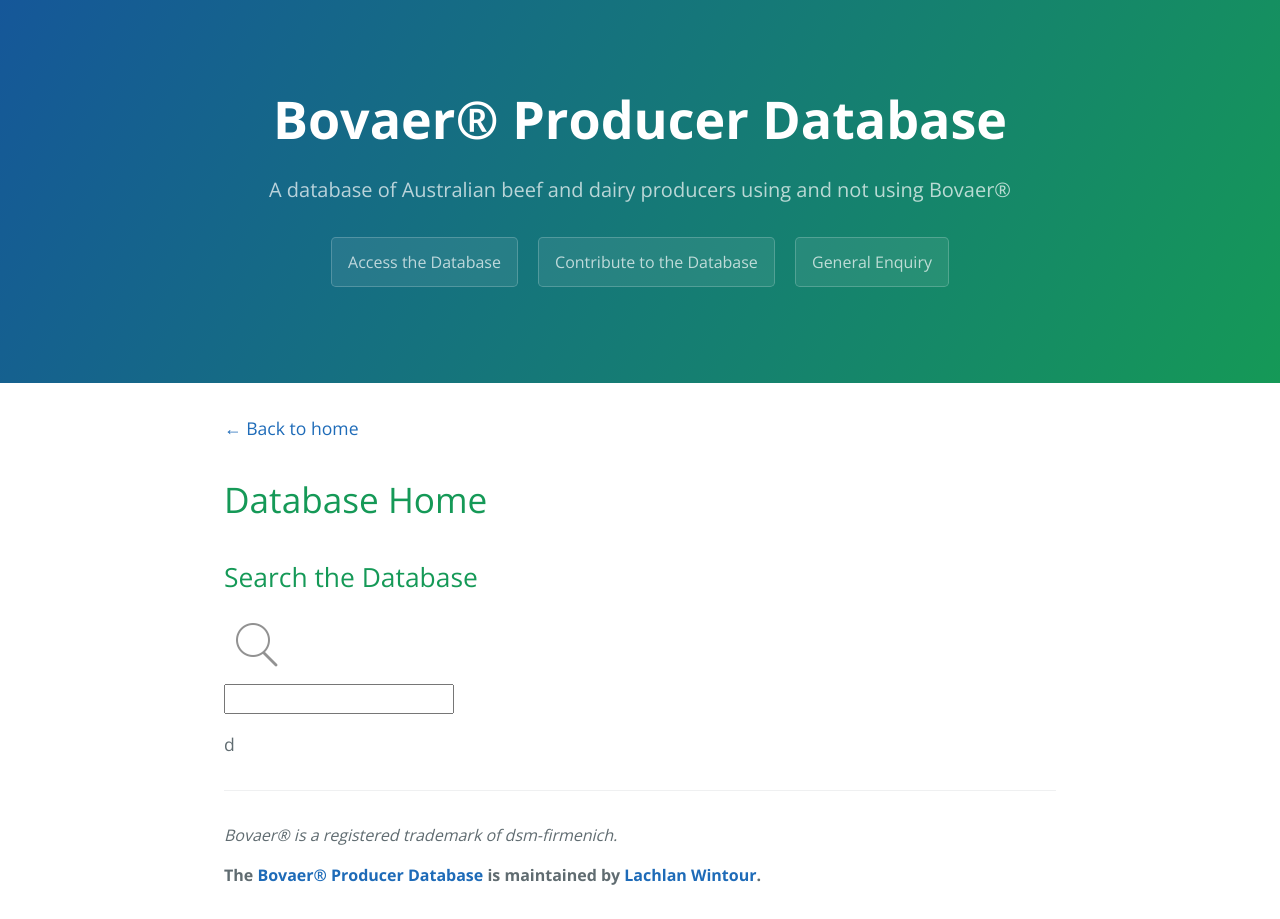
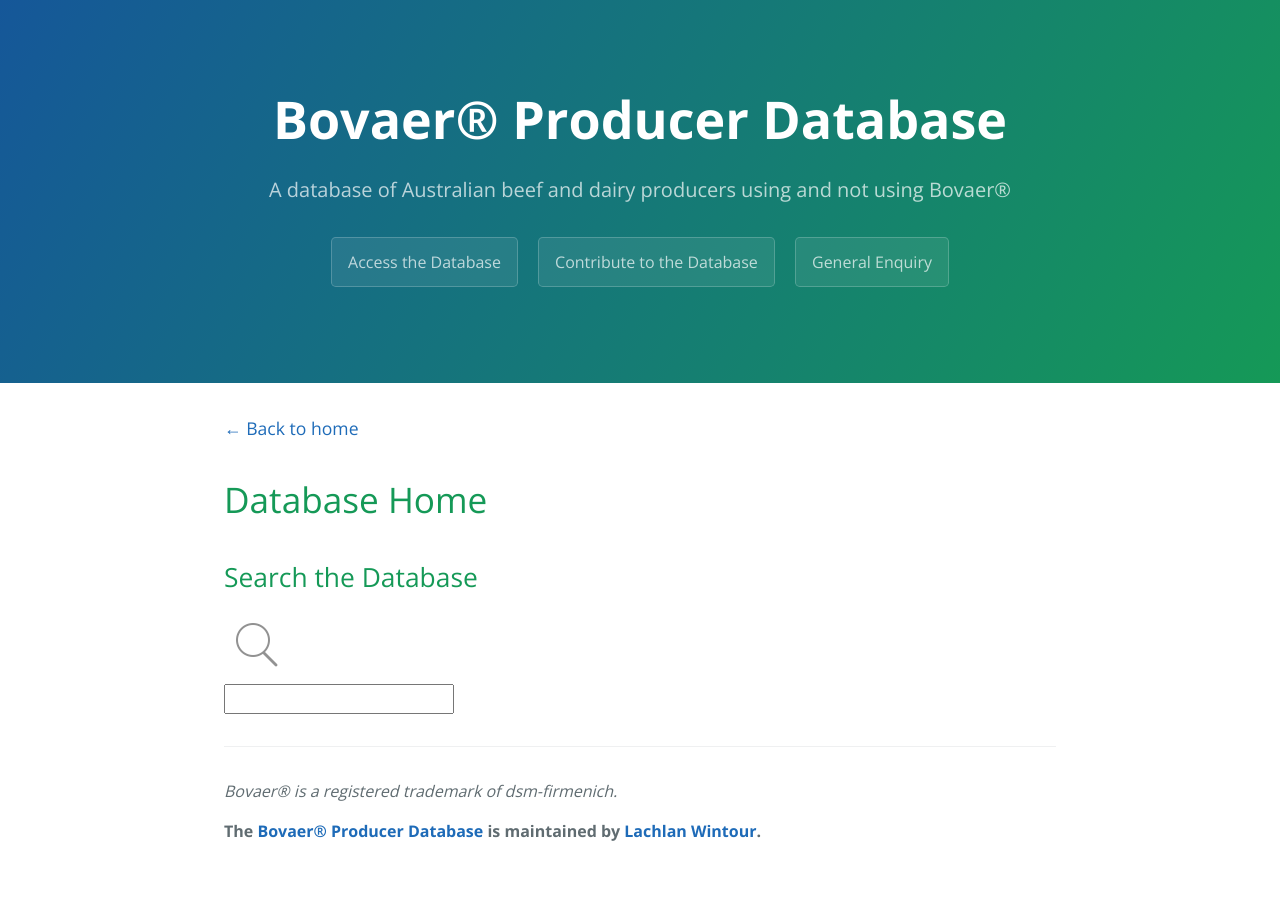
Before and after one commit to LachlanWintourZG/bovaer-producer-database, a Jekyll site: the page built from database-home.md, in a window 1280 px wide. Built offline with Jekyll 4.4.1, drawn with Linux system fonts in a browser that asks for light colours.

```diff
--- a/_config.yml
+++ b/_config.yml
@@ -3,3 +3,6 @@ description: A database of Australian beef and dairy producers using and not usi
 show_downloads: false
 google_analytics:
 theme: jekyll-theme-cayman
+tipue_search:
+  include:
+    pages: true
--- a/database-home.md
+++ b/database-home.md
@@ -14,7 +14,7 @@ description: A database of Australian beef and dairy producers using and not usi
   <div class="tipue_search_left"><img src="{{ "/assets/tipuesearch/search.png" | relative_url }}" class="tipue_search_icon"></div>
   <div class="tipue_search_right"><input type="text" name="q" id="tipue_search_input" pattern=".{3,}" title="At least 3 characters" required></div>
   <div style="clear: both;"></div>
-</form>d
+</form>
 
 <div id="tipue_search_content"></div>
 
```
